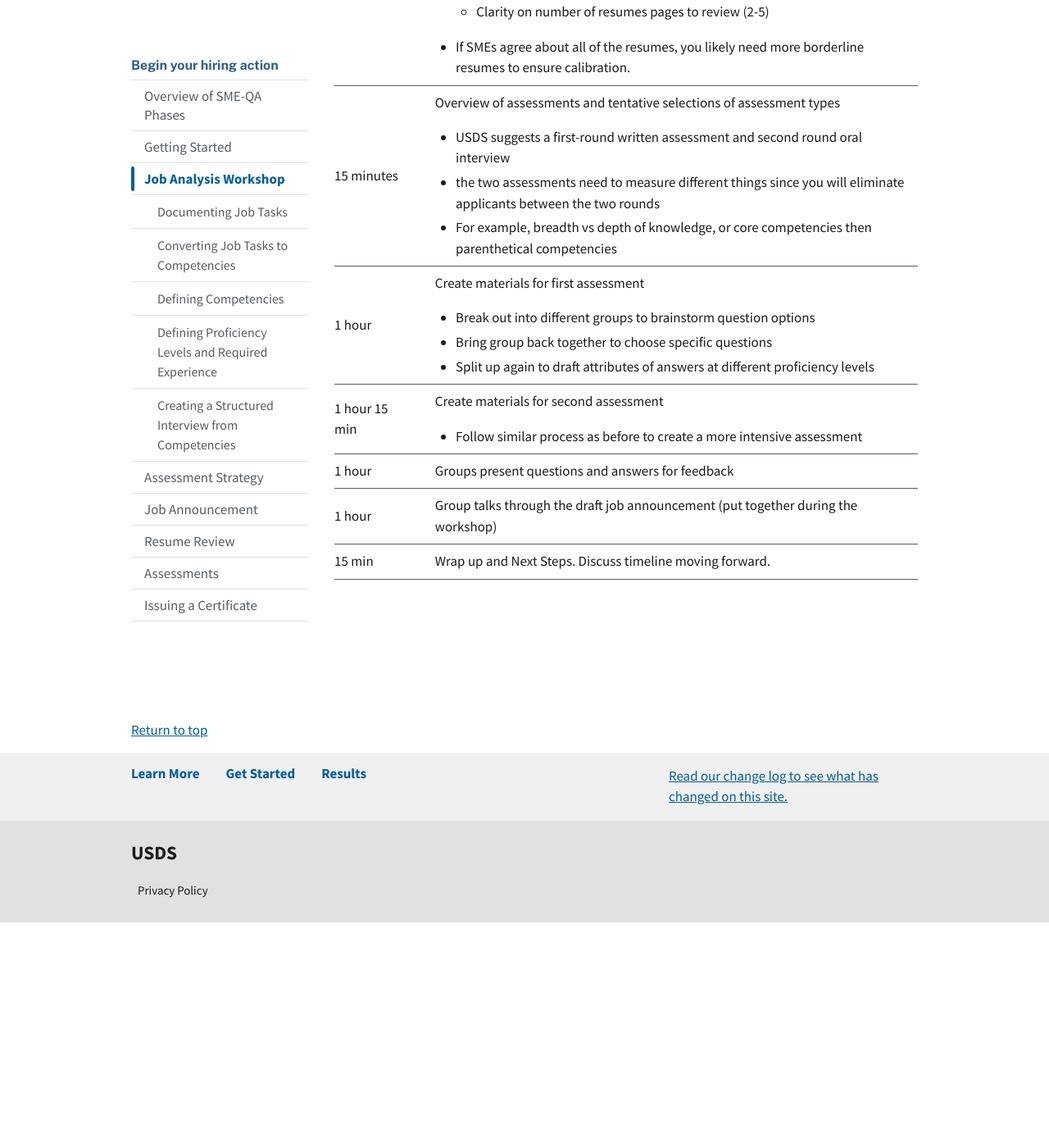
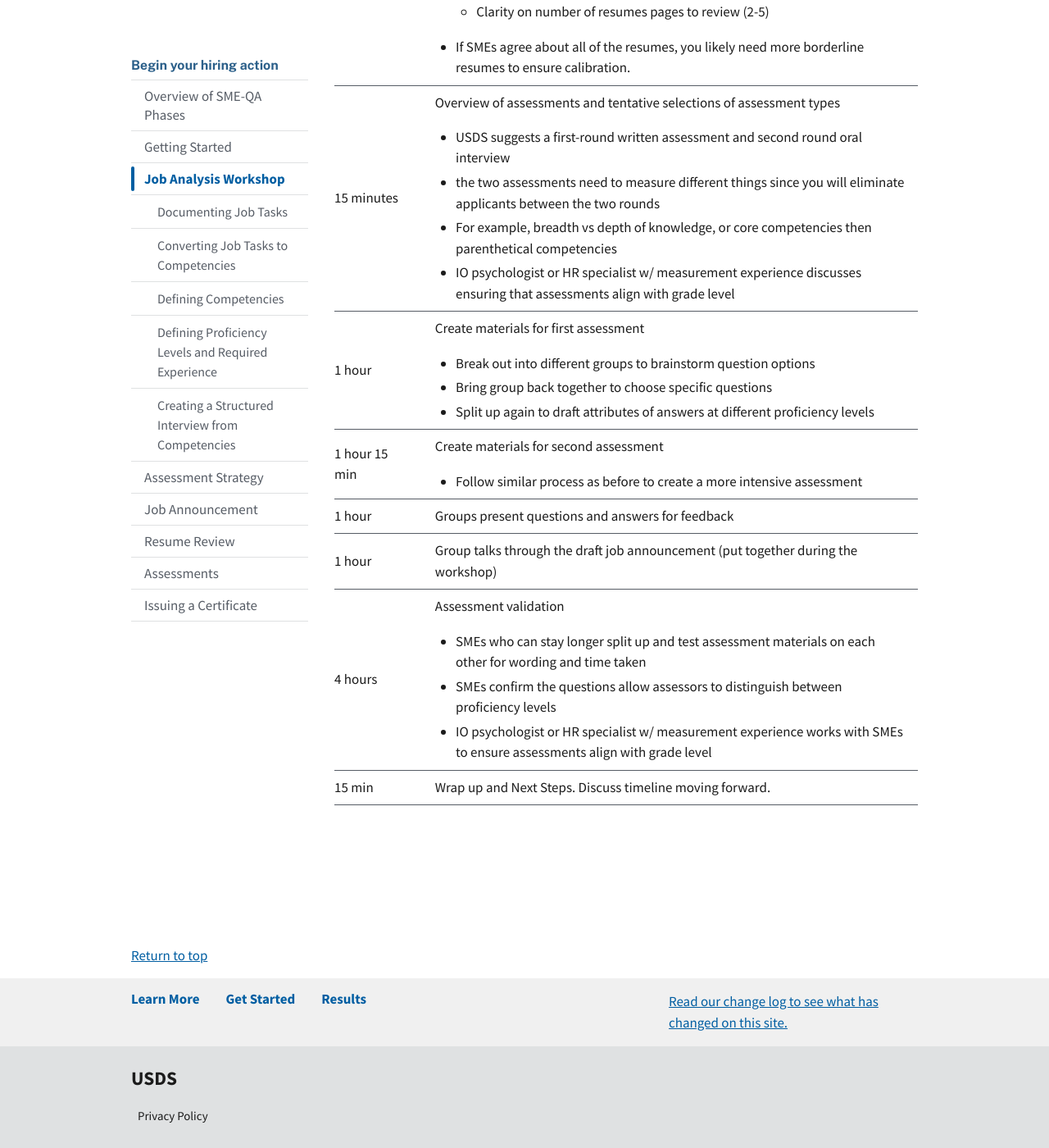
Before and after one commit to usds/SME-QA-Website, a Jekyll site: the page built from toolkit/job-analysis/agenda-for-job-analysis-workshop.md, in a window 1280 px wide and 1400 px high, scrolled down 1998 px. Shown: the whole window at 82% size. Built offline with Jekyll 4.4.1, drawn with Linux system fonts in a browser that asks for light colours; before the commit the page ends 3123 px from its top, so only the background shows below that.

Commit message:
Update agenda-for-job-analysis-workshop.md

```diff
--- a/toolkit/job-analysis/agenda-for-job-analysis-workshop.md
+++ b/toolkit/job-analysis/agenda-for-job-analysis-workshop.md
@@ -137,6 +137,7 @@ This agenda will take more than one day to accomplish. Edit it and insert breaks
           <li>USDS suggests a first-round written assessment and second round oral interview</li>
           <li>the two assessments need to measure different things since you will eliminate applicants between the two rounds</li>
           <li>For example, breadth vs depth of knowledge, or core competencies then parenthetical competencies</li>
+          <li>IO psychologist or HR specialist w/ measurement experience discusses ensuring that assessments align with grade level</li>
         </ul>
       </td>
     </tr>
@@ -173,6 +174,17 @@ This agenda will take more than one day to accomplish. Edit it and insert breaks
       </td>
     </tr>
     <tr>
+      <th scope="row">4 hours</th>
+      <td>
+        Assessment validation
+        <ul>
+          <li>SMEs who can stay longer split up and test assessment materials on each other for wording and time taken</li>
+          <li>SMEs confirm the questions allow assessors to distinguish between proficiency levels</li>
+          <li>IO psychologist or HR specialist w/ measurement experience works with SMEs to ensure assessments align with grade level</li>
+        </ul>
+      </td>
+    </tr>
+    <tr>
       <th scope="row">15 min</th>
       <td>
         Wrap up and Next Steps. Discuss timeline moving forward.
```
